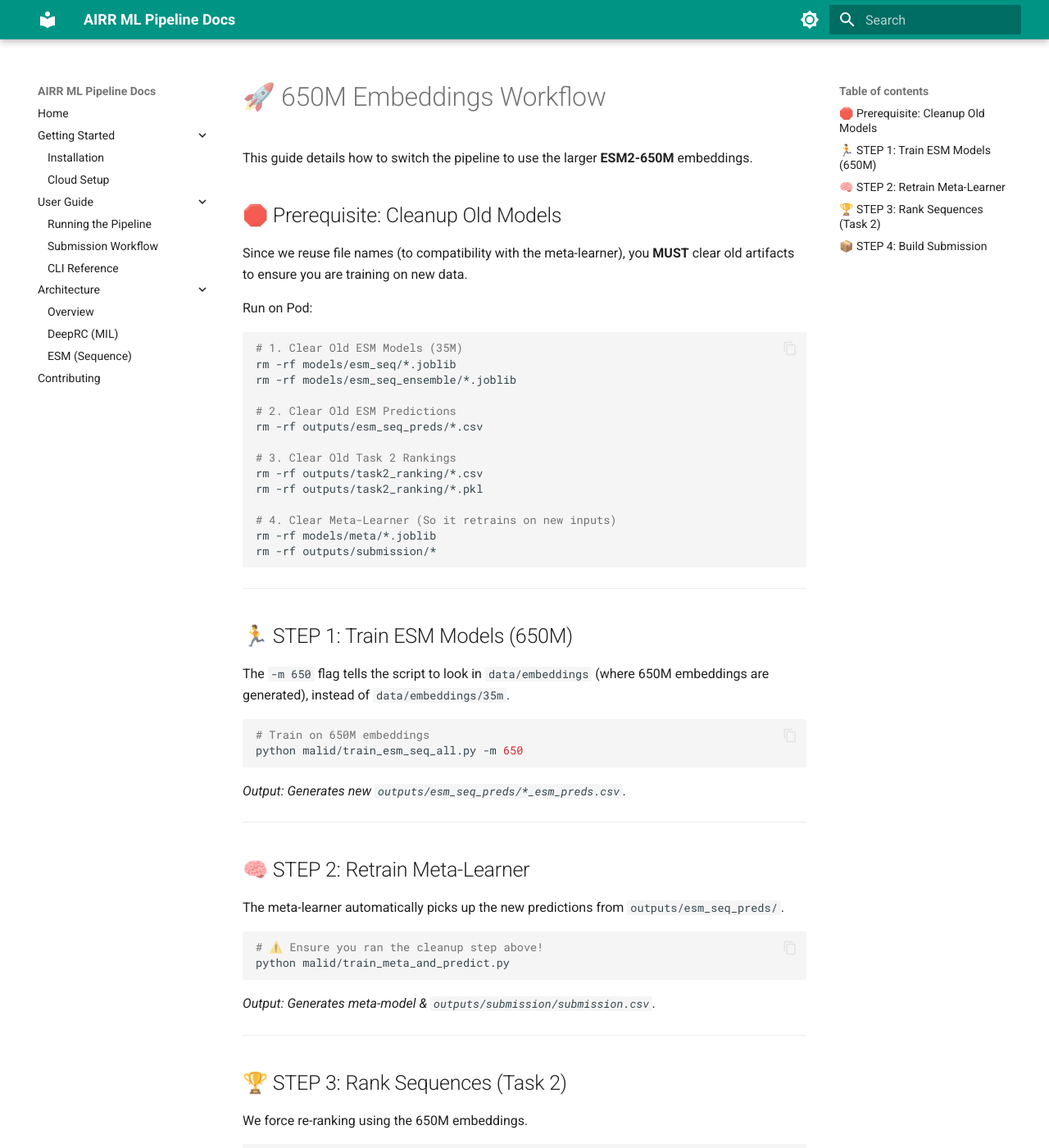
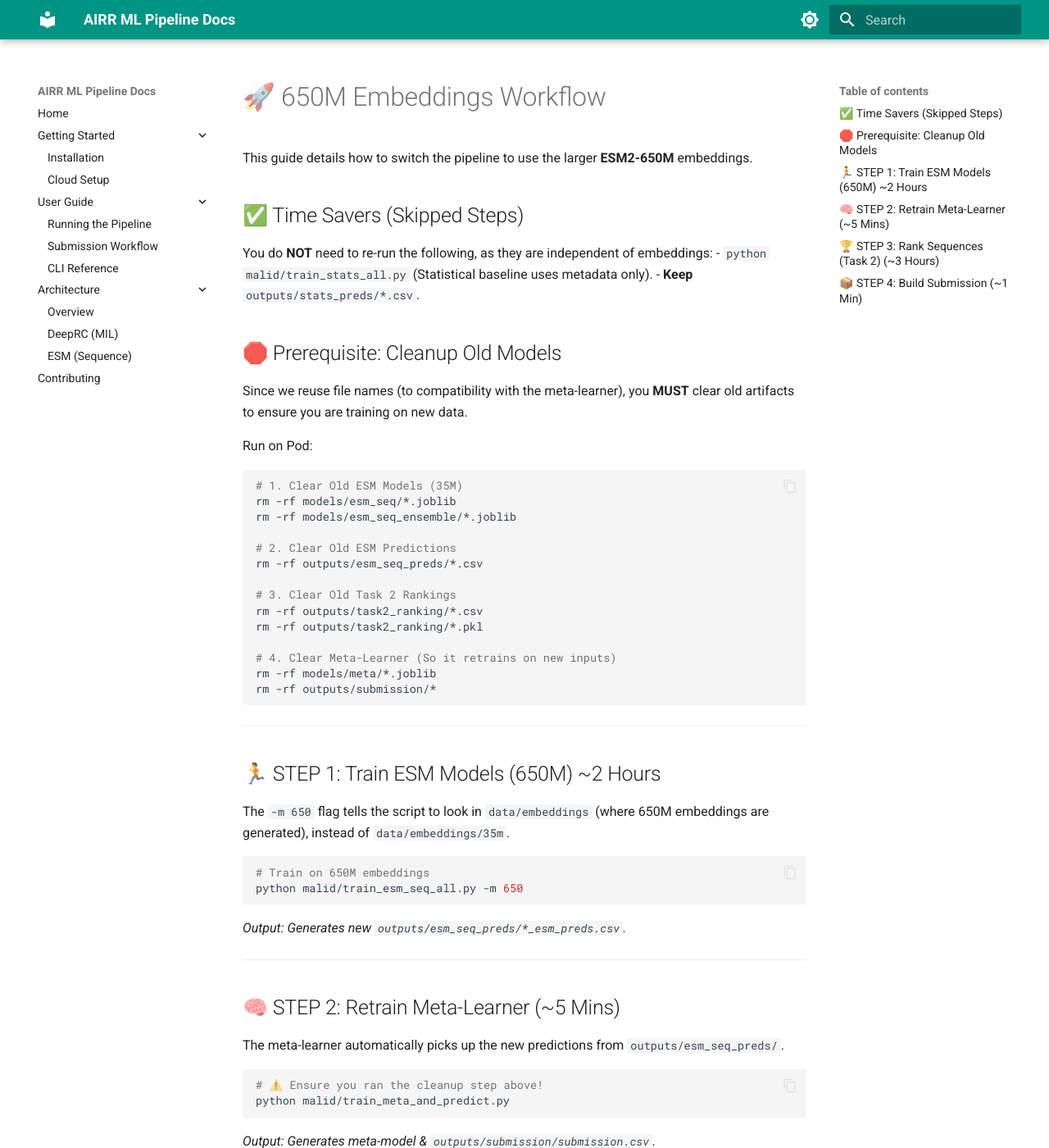
Before and after one commit to inventcures/airr-ml-25-challenge, an MkDocs documentation site: the page built from docs/650m-steps.md, in a window 1280 px wide and 1400 px high. Shown: the whole window at 82% size. Built offline with MkDocs 1.6.1 and Material for MkDocs 9.7.7, drawn with Linux system fonts in a browser that asks for light colours; some of the changed text lies outside the part shown.

Commit message:
Add skipped steps and time estimates to 650M guide

```diff
--- a/docs/650m-steps.md
+++ b/docs/650m-steps.md
@@ -1,6 +1,11 @@
 # 🚀 650M Embeddings Workflow
 
 This guide details how to switch the pipeline to use the larger **ESM2-650M** embeddings.
+
+## ✅ Time Savers (Skipped Steps)
+You do **NOT** need to re-run the following, as they are independent of embeddings:
+- `python malid/train_stats_all.py` (Statistical baseline uses metadata only).
+- **Keep** `outputs/stats_preds/*.csv`.
 
 ## 🛑 Prerequisite: Cleanup Old Models
 Since we reuse file names (to compatibility with the meta-learner), you **MUST** clear old artifacts to ensure you are training on new data.
@@ -25,7 +30,7 @@ rm -rf outputs/submission/*
 
 ---
 
-## 🏃 STEP 1: Train ESM Models (650M)
+## 🏃 STEP 1: Train ESM Models (650M) ~2 Hours
 
 The `-m 650` flag tells the script to look in `data/embeddings` (where 650M embeddings are generated), instead of `data/embeddings/35m`.
 
@@ -37,7 +42,7 @@ python malid/train_esm_seq_all.py -m 650
 
 ---
 
-## 🧠 STEP 2: Retrain Meta-Learner
+## 🧠 STEP 2: Retrain Meta-Learner (~5 Mins)
 
 The meta-learner automatically picks up the new predictions from `outputs/esm_seq_preds/`.
 
@@ -49,7 +54,7 @@ python malid/train_meta_and_predict.py
 
 ---
 
-## 🏆 STEP 3: Rank Sequences (Task 2)
+## 🏆 STEP 3: Rank Sequences (Task 2) (~3 Hours)
 
 We force re-ranking using the 650M embeddings.
 
@@ -61,7 +66,7 @@ python scripts/rank_sequences_task2_all.py -m 650 --force
 
 ---
 
-## 📦 STEP 4: Build Submission
+## 📦 STEP 4: Build Submission (~1 Min)
 
 Combine everything into the final Kaggle file.
 
```
